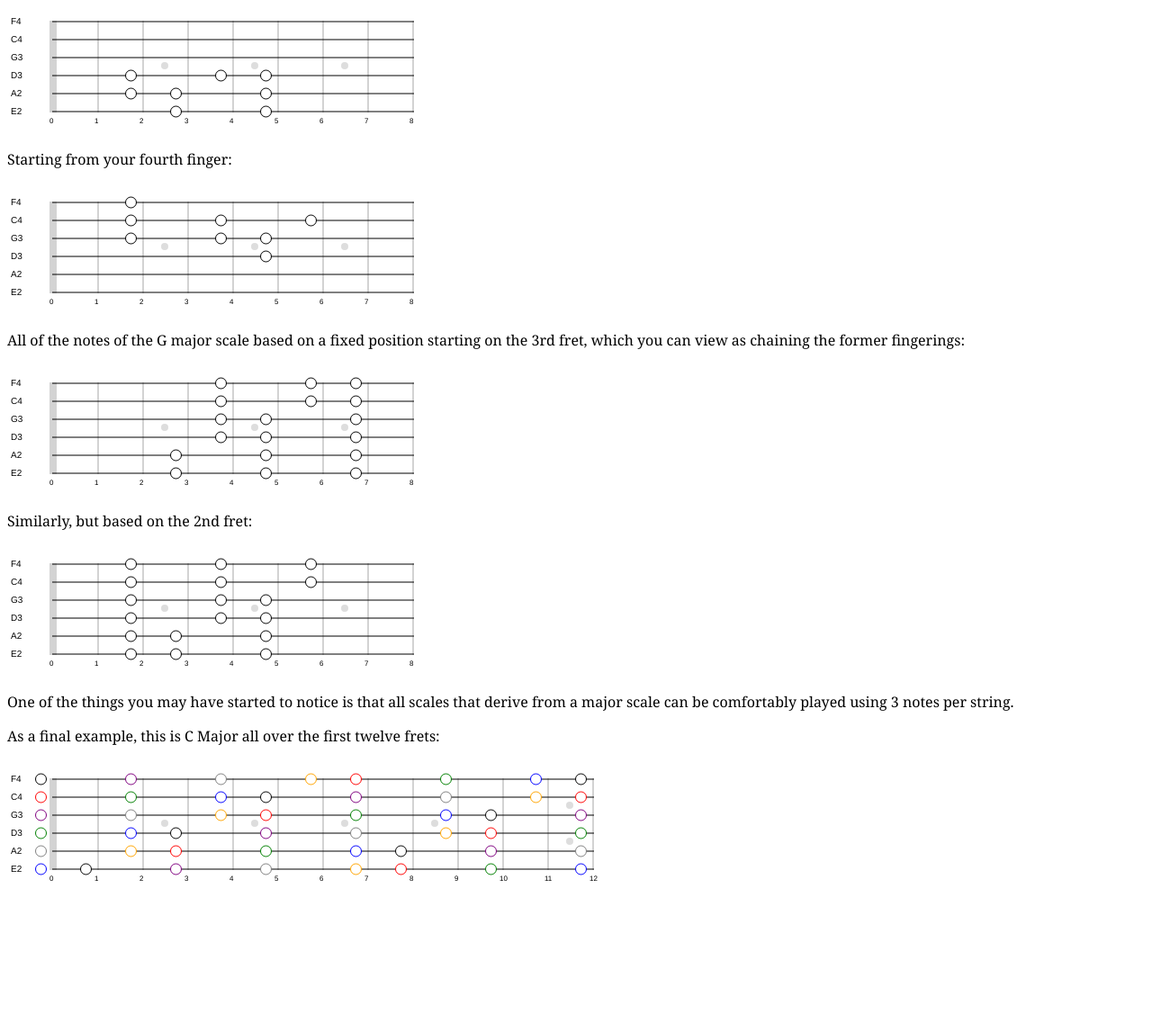
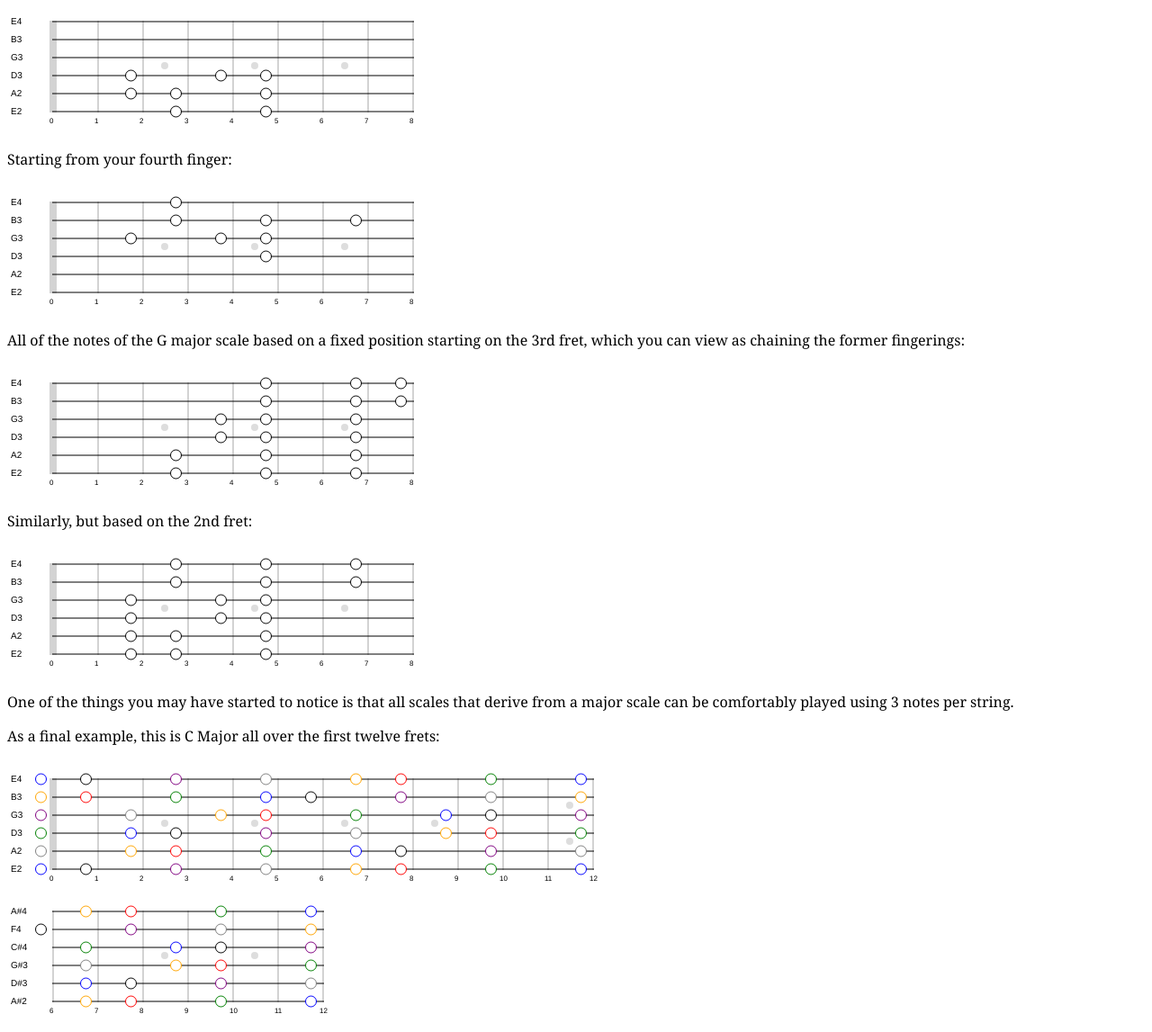
Before and after one commit to txels/fretboards, a website: page demo.html in a window 1280 px wide. Shown: the part 722-1869 px from the top of the page at 90% size. Before the commit the page ends 1722 px from the top, so only its background shows below. Drawn offline with nearby package versions, Linux system fonts and the light colour scheme.

Commit message:
Starting fret

```diff
--- a/demo.html
+++ b/demo.html
@@ -65,6 +65,8 @@ As a final example, this is C Major all over the first twelve frets:
 </p>
 <div class="fb-container" data-frets="12" data-notes="c major"></div>
 
+<div class="fb-container" data-frets="6-12" data-notes="c major"></div>
+
 <script>
     Fretboard.drawAll('.fb-container');
 </script>
--- a/fretboard.js
+++ b/fretboard.js
@@ -3,7 +3,7 @@ var allNotes = [
     "c", "c#", "d", "d#", "e", "f", "f#", "g", "g#", "a", "a#", "b"
 ];
 var allNotesEnh = [
-    "c", "db", "d", "eb", "e", "f", "gb", "g", "ab", "a", "bb", "b"
+    "c", "db", "d", "eb", "fb", "f", "gb", "g", "ab", "a", "bb", "cb"
 ];
 var colors = ["red", "green", "blue", "black", "purple", "gray", "orange", "lightgray"];
 
@@ -16,6 +16,8 @@ var Scales = {
     aeolian: "c d eb f g ab bb",
     phrygian: "c db eb f g ab bb",
     locrian: "c db eb f gb ab bb",
+    "harmonic-minor": "c d eb f g ab b",
+    "melodic-minor": "c d eb f g a b",
     "minor-pentatonic": "c eb f g bb",
     "minor-blues": "c eb f f# g bb",
     "major-pentatonic": "c d e g a",
@@ -69,6 +71,13 @@ function absNote(note) {
 }
 
 
+function noteName(absPitch) {
+    let octave = Math.floor(absPitch / 12);
+    let note = allNotes[absPitch % 12];
+    return note + octave.toString();
+}
+
+
 function asNotes(scale) {
     let [root, type] = scale.split(" ");
     var scaleInC = Scales._(type);
@@ -108,15 +117,16 @@ var Fretboard = function(config) {
 
     var instance = {
         frets: config.frets || 12,
+        startFret: config.startFret || 0,
         strings: config.strings || 6,
-        tuning: config.tuning || Tunings.guitar6.E_4ths,
+        tuning: config.tuning || Tunings.guitar6.standard,
         fretWidth: 50,
         fretHeight: 20
     };
 
     var fretsWithDots = function () {
         var allDots = [3, 5, 7, 9, 15, 17, 19, 21];
-        return allDots.filter(function(v) { return v <= instance.frets; });
+        return allDots.filter(function(v) { return v <= (instance.frets - instance.startFret); });
     };
 
     var fretsWithDoubleDots = function () {
@@ -129,7 +139,7 @@ var Fretboard = function(config) {
     };
 
     var fretboardWidth = function() {
-        return instance.frets * instance.fretWidth + 2;
+        return (instance.frets - instance.startFret) * instance.fretWidth + 2;
     };
 
     var XMARGIN = function() { return instance.fretWidth; };
@@ -147,8 +157,9 @@ var Fretboard = function(config) {
     };
 
     var drawFrets = function() {
-        for(var i=0; i<=instance.frets; i++) {
-            let x = i * instance.fretWidth + 1 + XMARGIN();
+        for(var i=instance.startFret; i<=instance.frets; i++) {
+            let x = (i - instance.startFret) * instance.fretWidth + 1 + XMARGIN();
+            // fret
             instance.svgContainer
                 .append("line")
                 .attr("x1", x)
@@ -157,6 +168,7 @@ var Fretboard = function(config) {
                 .attr("y2", YMARGIN() + fretboardHeight())
                 .attr("stroke", "lightgray")
                 .attr("stroke-width", i==0? 8:2);
+            // number
             d3.select("#" + id)
                 .append("p")
                 .attr("class", "fretnum")
@@ -183,16 +195,21 @@ var Fretboard = function(config) {
         var placeTuning = function(d, i) {
             return (instance.strings - i) * instance.fretHeight - 5 + "px";
         };
+
+        var toBaseFretNote = function(note) {
+            return noteName(absNote(note) + instance.startFret);
+        }
+
         d3.select("#" + id)
             .selectAll(".tuning")
             .data(instance.tuning.slice(0, instance.strings))
             .style("top", placeTuning)
-            .text(verbatim)
+            .text(toBaseFretNote)
             .enter()
             .append("p")
             .attr("class", "tuning")
             .style("top", placeTuning)
-            .text(verbatim)
+            .text(toBaseFretNote)
             ;
     };
 
@@ -259,8 +276,8 @@ var Fretboard = function(config) {
         var absPitch = absNote(note);
         color = color || "black";
         var absString = (instance.strings - string);
-        var basePitch = absNote(instance.tuning[absString]);
-        if((absPitch >= basePitch) && (absPitch <= basePitch + instance.frets)) {
+        var basePitch = absNote(instance.tuning[absString]) + instance.startFret;
+        if((absPitch >= basePitch) && (absPitch <= (basePitch + instance.frets - instance.startFret))) {
             instance.svgContainer
                 .append("circle")
                 .attr("class", "note")
@@ -370,9 +387,15 @@ Fretboard.drawAll = function(selector) {
     let fretboards = document.querySelectorAll(selector);
 
     fretboards.forEach(function(e) {
-        let frets = parseInt(e.dataset["frets"]) || 8;
+        let fretdef = e.dataset["frets"];
+        let startFret, frets;
+        if (fretdef && (fretdef.indexOf("-") !== -1)) {
+            [startFret, frets] = fretdef.split("-").map(function(x) {return parseInt(x)});
+        } else {
+            [startFret, frets] = [0, parseInt(fretdef) || 8];
+        }
         let notes = e.dataset["notes"];
-        let fretboard = Fretboard({frets: frets, where: e});
+        let fretboard = Fretboard({frets: frets, startFret: startFret, where: e});
         if (notes) {
             fretboard.draw(notes);
         }
```
Also changed, not shown: dom-chords.html (+2 -1 lines).
